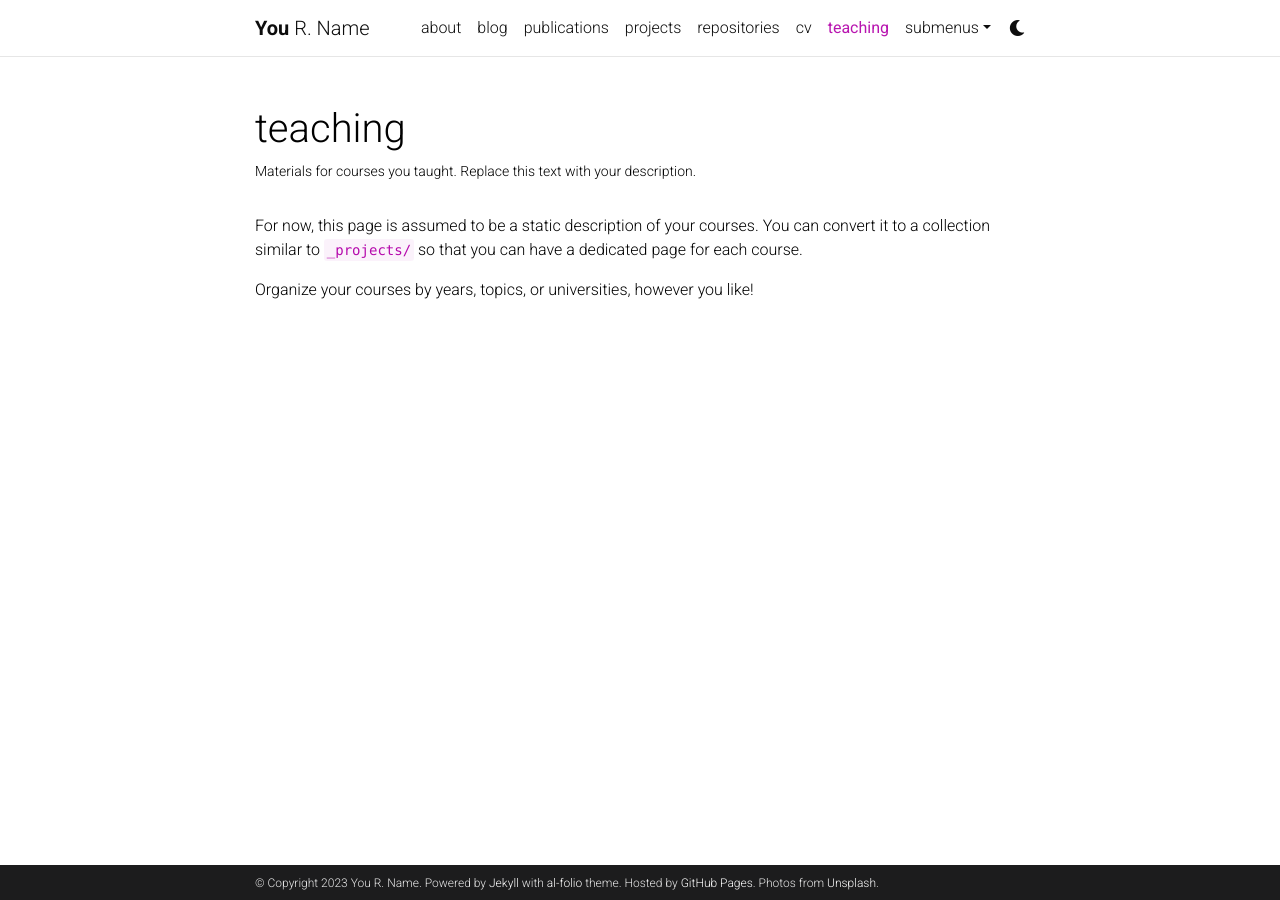
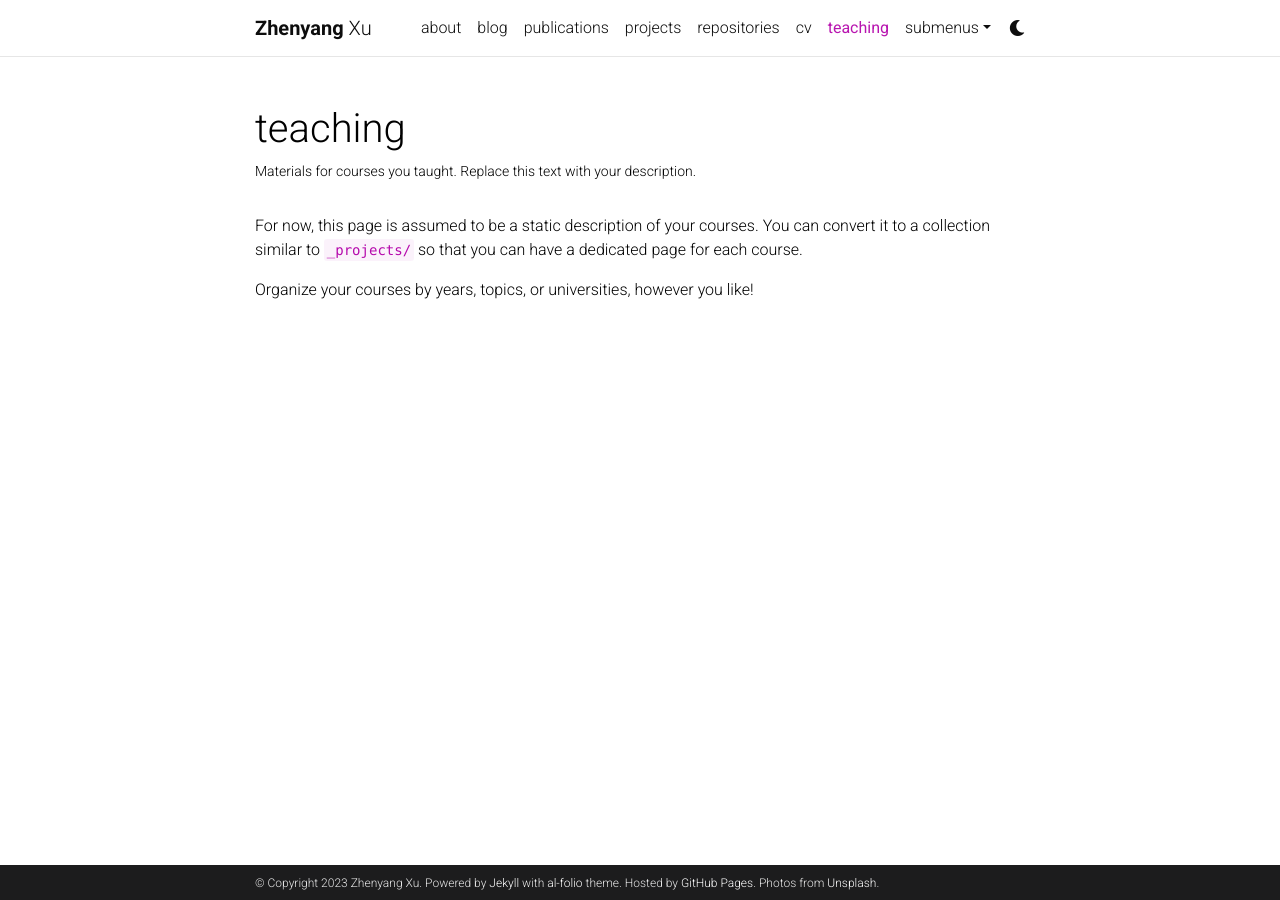
Before and after one commit to Cancelll/Cancelll.github.io, a Jekyll site: the page built from _pages/teaching.md, in a window 1280 px wide. Built offline with Jekyll 4.4.1, drawn with Linux system fonts in a browser that asks for light colours; comment, search, counter and statistics services are not loaded; a style sheet for code colours, icons or effects is not loaded.

Commit message:
update info

```diff
--- a/_config.yml
+++ b/_config.yml
@@ -3,10 +3,10 @@
 # -----------------------------------------------------------------------------
 
 title: blank # the website title (if blank, full name will be used instead)
-first_name: You
-middle_name: R.
-last_name: Name
-email: you@example.com
+first_name: Zhenyang
+middle_name:
+last_name: Xu
+email: zhenyang.xu [-AT-] uwaterloo.ca
 description: > # the ">" symbol means to ignore newlines until "footer_text:"
   A simple, whitespace theme for academics. Based on [*folio](https://github.com/bogoli/-folio) design.
 footer_text: >
```
